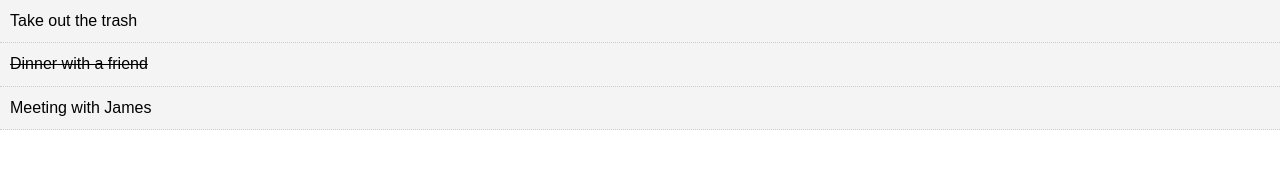
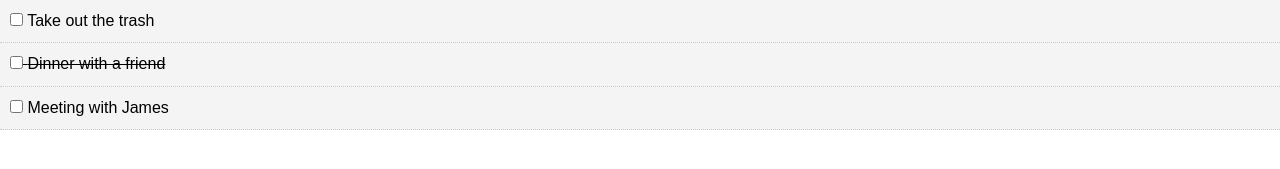
Before and after one commit to EtiWitty/react_crash-todo, a React (Create React App) app: page / in a window 1280 px wide. Shown: the top 169 px of the page. Built offline with nearby package versions, Linux system fonts and the light colour scheme.

Commit message:
added checkbox functionality

```diff
--- a/src/components/TodoItem.jsx
+++ b/src/components/TodoItem.jsx
@@ -13,11 +13,17 @@
 		}
 	}
 
+	markComplete(e) {
+		//console.log(this.props)
+	}
 
 	render() {
 		return (
 			<div style={ this.getStyle() }>
-				<p>{ this.props.todo.title }</p>
+				<p>
+					<input type="checkbox" onChange={ this.markComplete.bind(this) }/> {' '}
+					{ this.props.todo.title }
+				</p>
 			</div>
 		)
 	}
```
